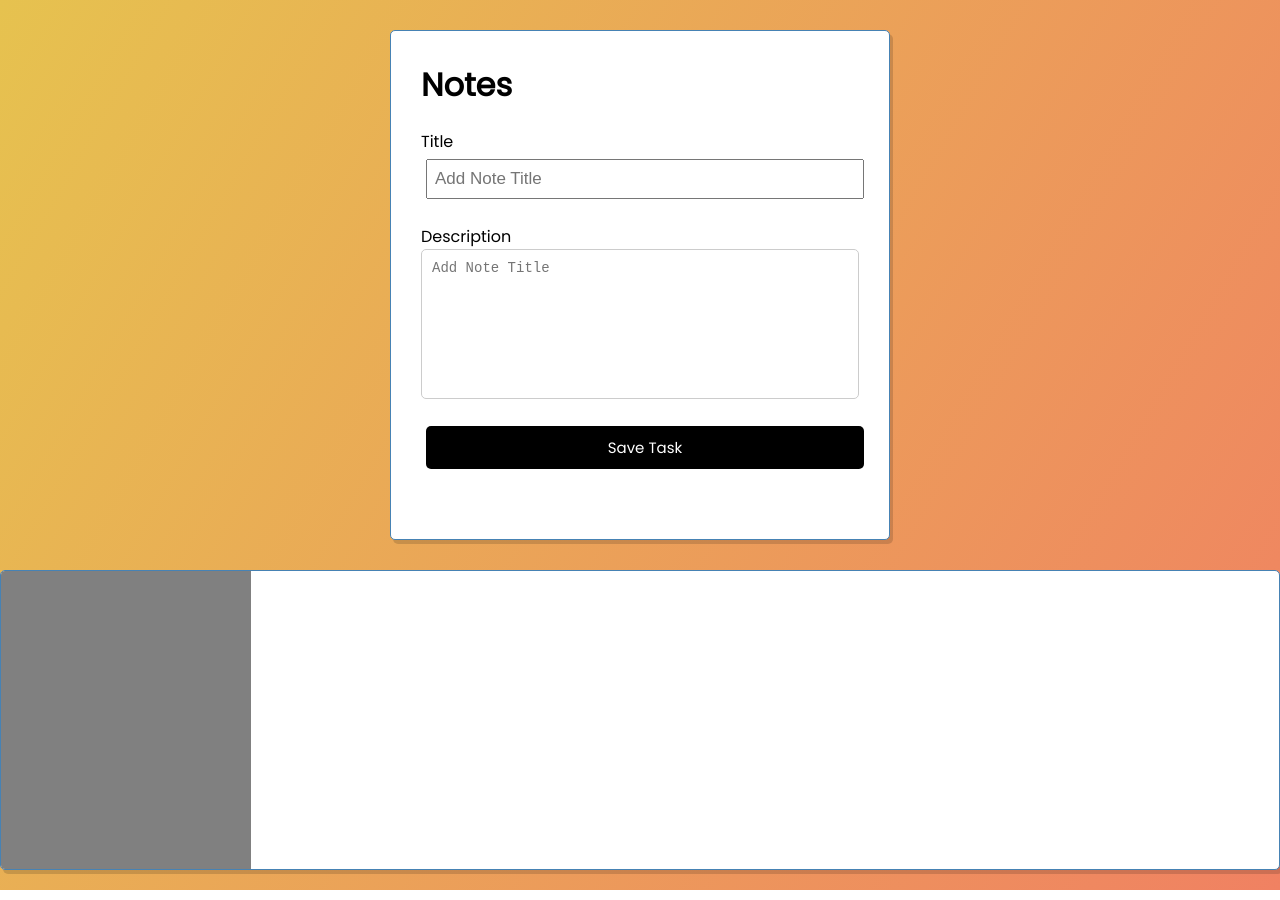
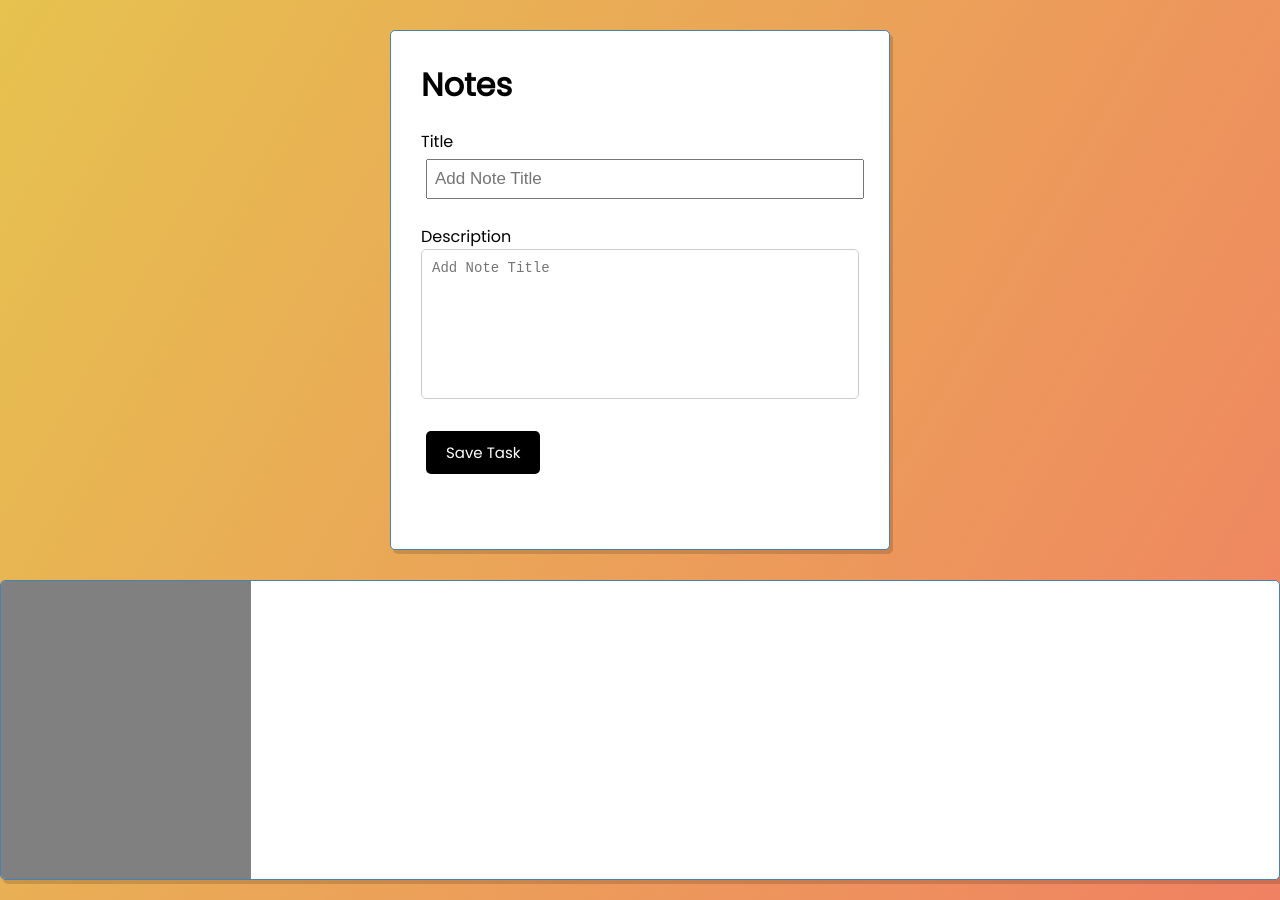
Before and after one commit to kumarShivamCodes/UI-Mini-Project, a React (Create React App) app: page / in a window 1280 px wide. Built offline with nearby package versions, Linux system fonts and the light colour scheme.

Commit message:
Adding update note feature.

```diff
--- a/src/App.js
+++ b/src/App.js
@@ -22,6 +22,11 @@ function App() {
     setSelectedNote(note);
   };
 
+  // Update Note
+  const updateNote = (updatedNote) => {
+    setNotes((prevNotes) => prevNotes.map((note) => (note.id === updatedNote.id ? updatedNote : note)));
+  };
+
   return (
     <div>
       <div className="container">
@@ -32,7 +37,7 @@ function App() {
         <div className="noteSidebar">
           <Notes notes={notes} onNoteClick={onSelectingNote} />
         </div>
-        <div className="noteContent">{selectedNote && <NoteDetail note={selectedNote} />}</div>
+        <div className="noteContent">{selectedNote && <NoteDetail note={selectedNote} onUpdateNote={updateNote} />}</div>
       </div>
     </div>
   );
--- a/src/components/NoteDetail.js
+++ b/src/components/NoteDetail.js
@@ -1,6 +1,6 @@
 import React, { useState, useEffect } from "react";
 
-const NoteDetail = ({ note }) => {
+const NoteDetail = ({ note, onUpdateNote }) => {
   const [title, setTitle] = useState("");
   const [description, setDescription] = useState("");
 
@@ -9,8 +9,19 @@ const NoteDetail = ({ note }) => {
     setDescription(note.description);
   }, [note]);
 
+  const onSubmit = (e) => {
+    e.preventDefault();
+    if (!title || !description) {
+      alert("Please fill in the title and description");
+      return;
+    }
+    console.log(title, description);
+    const updatedNote = { ...note, title, description };
+    onUpdateNote(updatedNote);
+  };
+
   return (
-    <form className="add-form">
+    <form className="add-form" onSubmit={onSubmit}>
       <div className="form-control">
         <label>Title</label>
         <input type="text" value={title} onChange={(e) => setTitle(e.target.value)} />
@@ -19,7 +30,9 @@ const NoteDetail = ({ note }) => {
         <label>Description</label>
         <textarea cols="20" rows="8" value={description} onChange={(e) => setDescription(e.target.value)}></textarea>
       </div>
-      <input type="submit" value="Save Task" className="btn btn-block" />
+
+      <input type="submit" value="Save Task" className="btn" />
+      <input type="button" value="Delete Task" className="btn btn-del" />
     </form>
   );
 };
--- a/src/index.css
+++ b/src/index.css
@@ -54,11 +54,9 @@ body {
   transform: scale(0.98);
 }
 
-.btn-block {
-  display: block;
-  width: 100%;
+.btn-del {
+  background-color: red;
 }
-
 .add-form {
   margin-bottom: 40px;
 }
```
